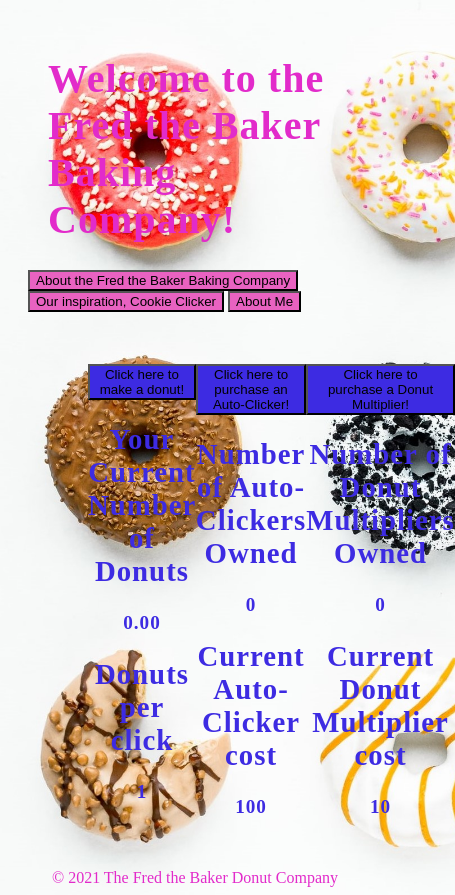
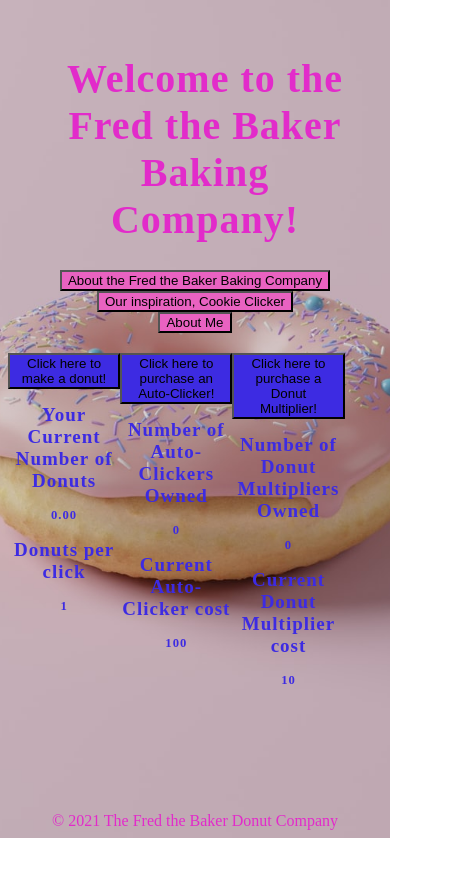
Before and after one commit to 2021-Spring-Part-Time/donut-clicker-BrentHajek, a website built with Parcel: page index.html in a window 390 px wide. Shown: the whole page, 455 px wide, since content can reach past the window. After the commit the page ends 844 px from the top, so only its background shows below. Built offline with nearby package versions, Linux system fonts and the light colour scheme.

Commit message:
a few final tweaks. Abandoned all hope of ever getting buttons grayed out when insufficient donuts

```diff
--- a/DonutMaker.js
+++ b/DonutMaker.js
@@ -2,10 +2,8 @@
     constructor(donutCount, autoClickerCount, autoClickerCost, donutMultiplierCount, donutMultiplierCost) {
         this.donutCount = donutCount;
         this.autoClickerCount = autoClickerCount;
-        //autoClickers start at 100 donuts
         this.autoClickerCost = autoClickerCost;
         this.donutMultiplierCount = donutMultiplierCount;
-        //donutMultipliers start at 10 donuts
         this.donutMultiplierCost = donutMultiplierCost;
     }
 
--- a/index.html
+++ b/index.html
@@ -9,7 +9,7 @@
   <link rel="stylesheet" href="style.css">
 </head>
 
-<body background="donuts.jpg" class="background__image">
+<body background="donuts2.jpg" class="background__image">
   <header>
     <h1 class="top__header">Welcome to the Fred the Baker Baking Company!</h1>
     <nav class="header__nav">
@@ -23,11 +23,11 @@
 
     <div class="modal-content" id="fred_modal">
       <span id="fred_closeBtn" class="close">&times;</span>
-      <p>Fred Johnson was a baker in the town of Innsmouth, Massachusets for many years until he developed
-        a rather strange look and developed an affinity for swimming and reading the Necronomicon.
-        It was always donut-making time with Fred. And though he's now retired with his wife Pht'thya-l'y in the
-        city of Y'ha-nthlei, he wanted to leave this game as his legacy. Read more
-        <a href="https://en.wikipedia.org/wiki/The_Shadow_over_Innsmouth" target="blank">here</a>.</p>
+      <p>Fred Johnson was a baker and former marine here on Earth. For many years Fred loved his bakery,
+        much as he loved the United Nations and his homeworld. It was always donut-making time with Fred
+        until he decided to retire and take up a position with Tycho Manufacturing and to make the best
+        donuts in The Belt, he wanted to leave this game as his legacy. Read more
+        <a href="https://expanse.fandom.com/wiki/Fred_Johnson_(TV)" target="blank">here</a>.</p>
     </div>
 
 
--- a/style.css
+++ b/style.css
@@ -1,8 +1,9 @@
 body {
-	background-image: url(donuts.jpg);
+	background-image: url(donuts2.jpg);
 }
 
 .background__image {
+	background-position: center;
     background-repeat: no-repeat;
     background-size: cover;
 }
@@ -78,8 +79,8 @@
 .container {
 	display: flex;
 	flex-direction: column;
-	margin-left: 5rem;
-	margin-right: 5rem;
+	margin-left: auto;
+	margin-right: auto;
 	margin-top: 2rem;
 	max-width: 80rem;
 	width: 90%;
@@ -93,10 +94,6 @@
 	background-color: blueviolet;
 }
 
-/* #purchaseDonutMultiplierBtn:disabled {
-	background-color: dimgrey;
-} */
-
 .donut__game__stats {
 	color: rgb(61, 43, 226);
 	display: grid;
@@ -109,6 +106,44 @@
 
 .footer {
 	color: rgb(226, 43, 202);
-    margin-top: 2em;
+    margin-top: 7em;
     text-align: center;
 }
+
+@media only screen and (max-width: 800px) {
+	header {
+        align-items: center;
+        display: flex;
+        flex-direction: column;
+		font-size: 66%;
+		justify-content: center;
+        line-height: normal;
+        margin: 0;
+		text-align: center;
+    }
+
+	.header__nav {
+		align-items: center;
+        display: flex;
+        flex-direction: column;
+		justify-content: center;
+        line-height: normal;
+        margin: 0;
+	}
+
+	.container {
+		align-items: center;
+        display: flex;
+        flex-direction: column;
+		font-size: 66%;
+		justify-content: center;
+        line-height: normal;
+        margin: 0;
+	}
+
+	.footer {
+        display: flex;
+        flex-direction: column;
+        align-items: center;
+    }
+}
```
Also changed, not shown: DonutMakerApp.js (+0 -33 lines), donuts2.jpg (added), images.html (deleted).
